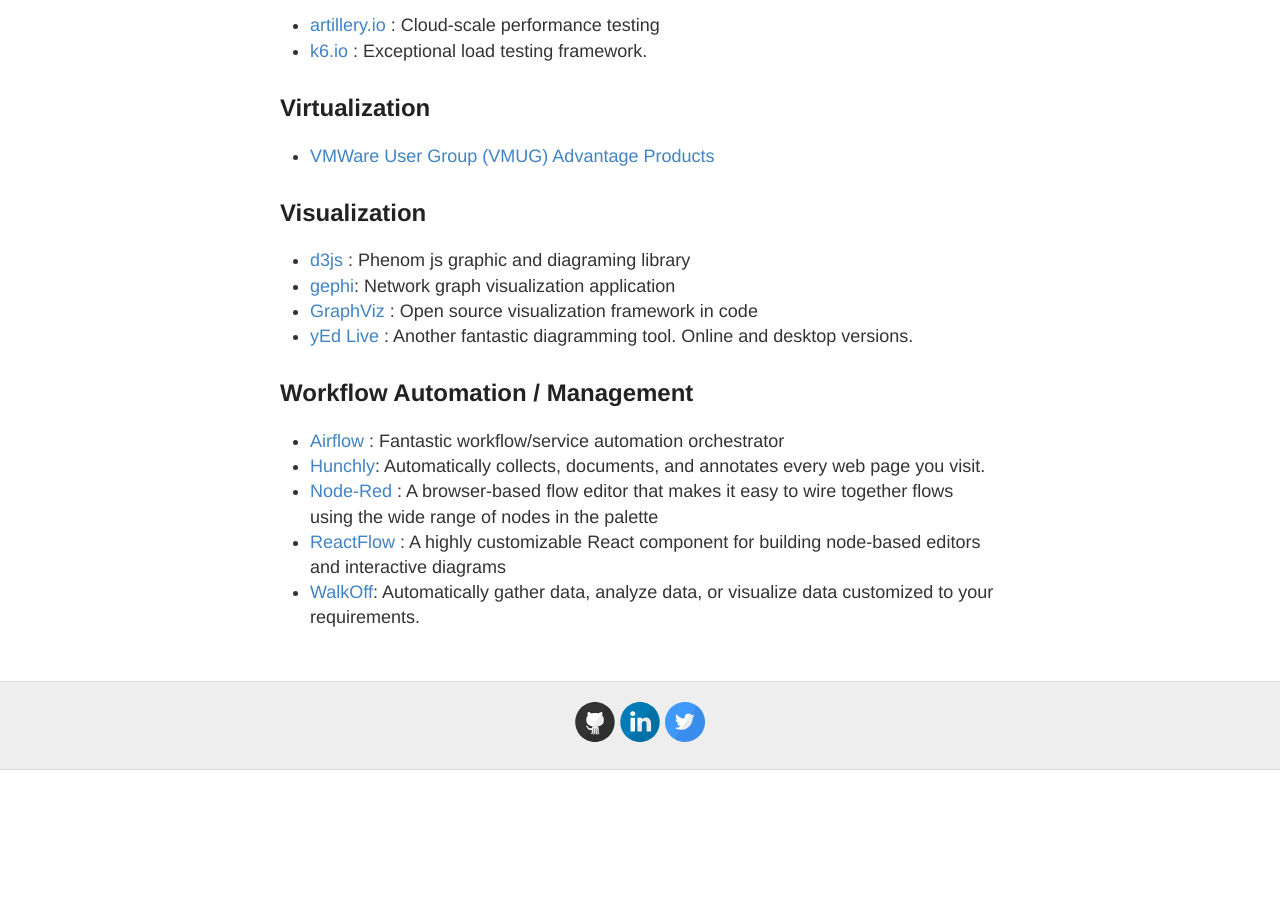
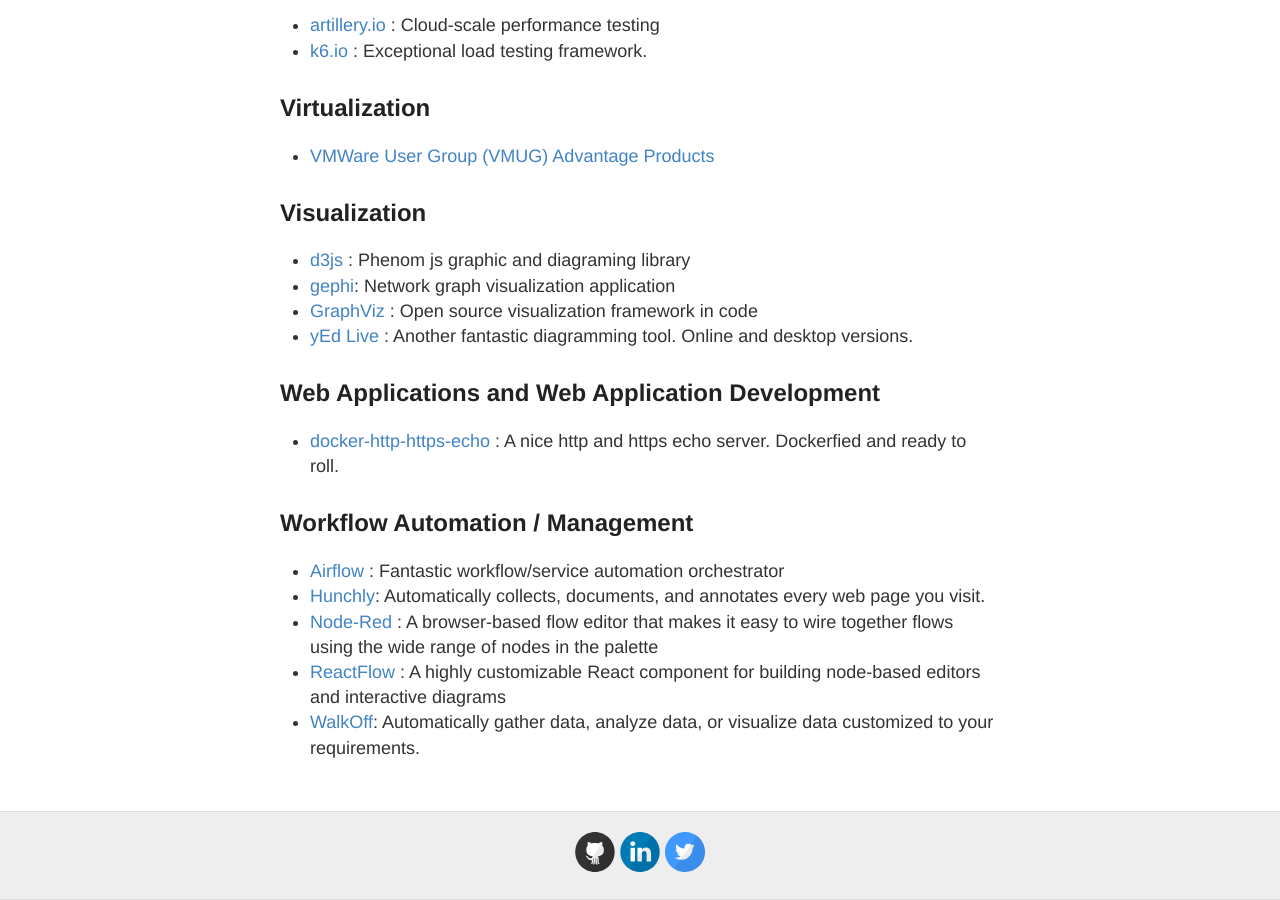
Before and after one commit to stevehenderson/stevehenderson.github.io, a Jekyll site: the page built from tools.md, in a window 1280 px wide and 900 px high, scrolled down 4016 px. Built offline with Jekyll 4.4.1, drawn with Linux system fonts in a browser that asks for light colours; before the commit the page ends 4786 px from its top, so only the background shows below that.

Commit message:
Update tools.md

```diff
--- a/tools.md
+++ b/tools.md
@@ -137,6 +137,8 @@
    * [GraphViz](https://graphviz.org/) : Open source visualization framework in code
    * [yEd Live](https://www.yworks.com/yed-live/) : Another fantastic diagramming tool.  Online and desktop versions.
 
+## Web Applications and Web Application Development
+   * [docker-http-https-echo](https://github.com/mendhak/docker-http-https-echo) : A nice http and https echo server.  Dockerfied and ready to roll.
 
 ## Workflow Automation / Management
    * [Airflow](https://airflow.apache.org/) :  Fantastic workflow/service automation orchestrator
```
